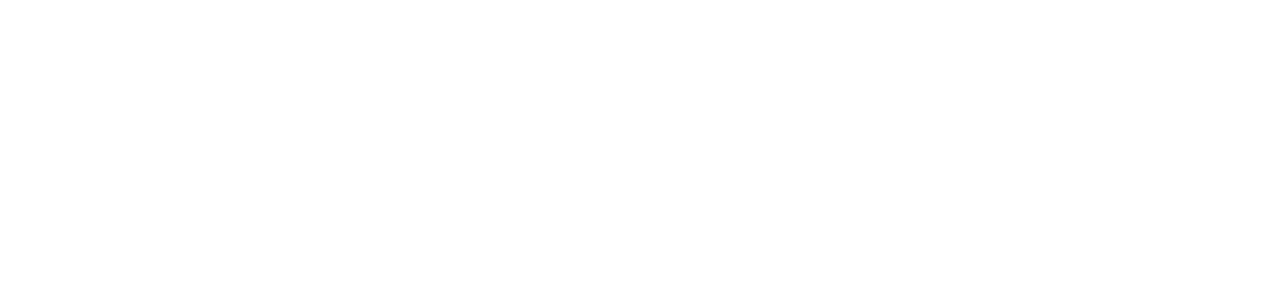
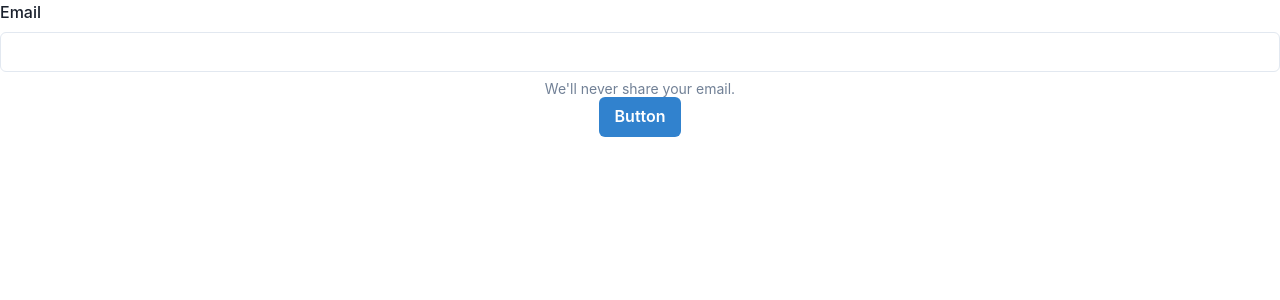
Before and after one commit to MananDoshi1301/link-app, a React (Create React App) app in the folder client/: page / in a window 1280 px wide. Shown: the top 300 px of the page. Built offline with nearby package versions, Linux system fonts and the light colour scheme.

Commit message:
Added signup

```diff
--- a/client/src/App.js
+++ b/client/src/App.js
@@ -1,10 +1,10 @@
-import logo from './logo.svg';
 import './App.css';
+import Signup from './components/Authentication/Signup';
 
 function App() {
   return (
     <div className="App">
-
+      <Signup />
     </div>
   );
 }
```
